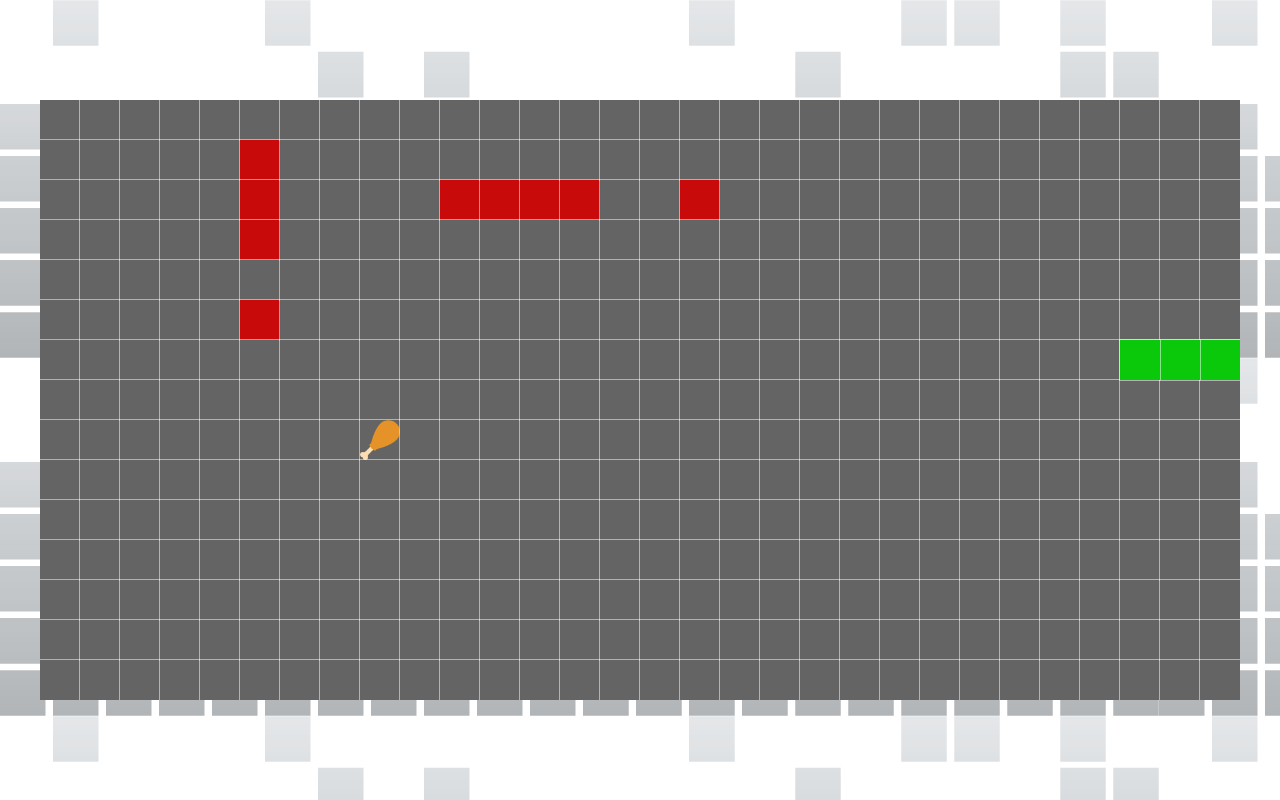
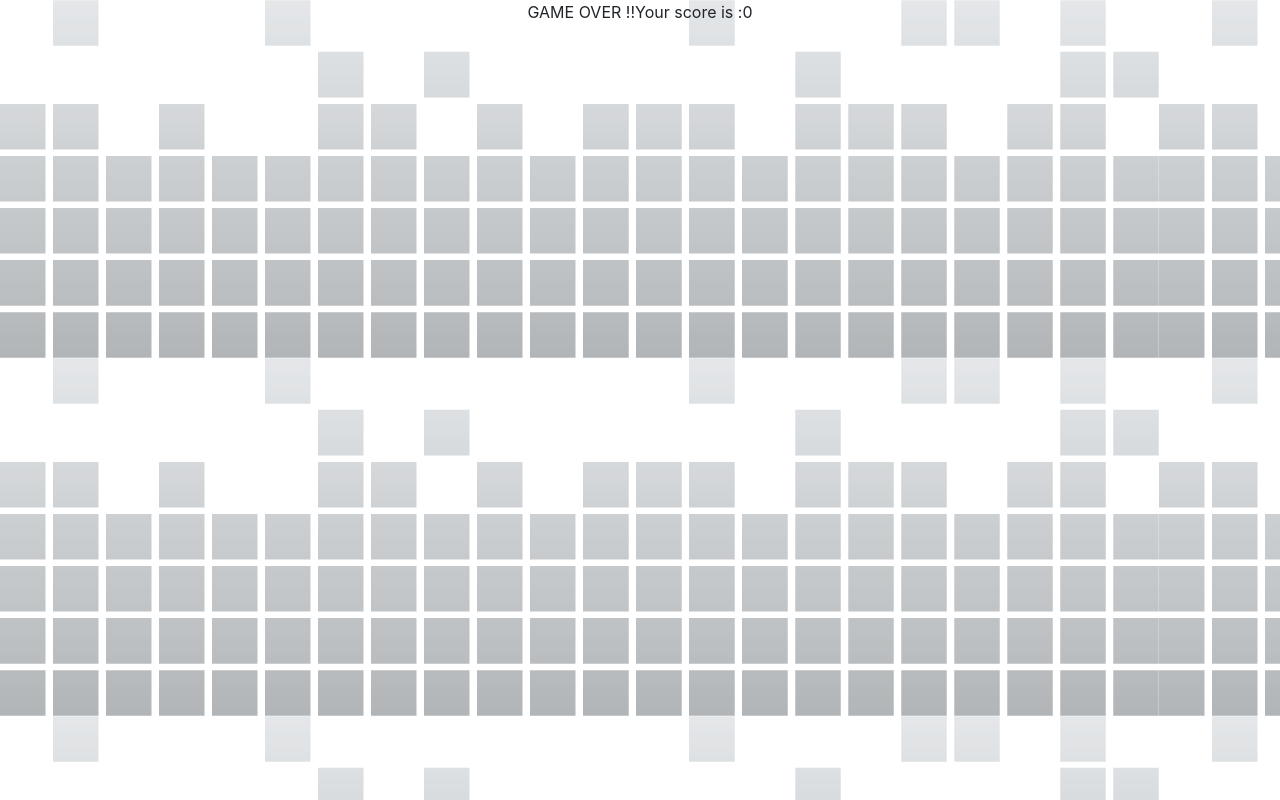
Before and after one commit to camilcll/projetSnake, a plain HTML site: page index.html in a window 1280 px wide. Drawn offline with nearby package versions, Linux system fonts and the light colour scheme.

Commit message:
ajout affichage du score sur page

```diff
--- a/index.html
+++ b/index.html
@@ -12,12 +12,15 @@
 <body>
     <img id="cuisse" src="img/cuisse.png" alt="" hidden>
     <div id="menu" class="justify-content-center align-items-center hidden">
-        <button id="1" type="button" class="btn btn-secondary btn-lg">LEVEL 1</button>
-        <button type="button" class="btn btn-success btn-lg">LEVEL 2</button>
-        <button type="button" class="btn btn-danger btn-lg">Level 3</button>
+        <button id="1" type="button" class="btn btn-danger btn-lg">PLAY</button>
     </div>
     <div id="game" class="d-flex justify-content-center align-items-center">
         <canvas id="map" width="500" height="600"></canvas>
+    </div>
+    <div id="gameOver" class="justify-content-center align-items-center hidden">
+        <p>GAME OVER !!</p>
+        <p>Your score is :</p>
+        <p id="score"></p>
     </div>
 
 
--- a/index.js
+++ b/index.js
@@ -159,7 +159,9 @@ function step() {
 
 
     if (gameOver) {
-        alert("Game over! Score: " + score);
+        $("#game").removeClass("d-flex").toggleClass("hidden");
+        $("#gameOver").removeClass("hidden").toggleClass("d-flex");
+        document.getElementById("score").innerHTML = score;
     }
     else {
         setTimeout(function () { step(); }, stepInterval);
--- a/style.css
+++ b/style.css
@@ -19,7 +19,7 @@ body {
     height: 100%;
 }
 
-#game {
+#game,#gamOver{
     width: 100%;
     height: 100%;
 }
```
